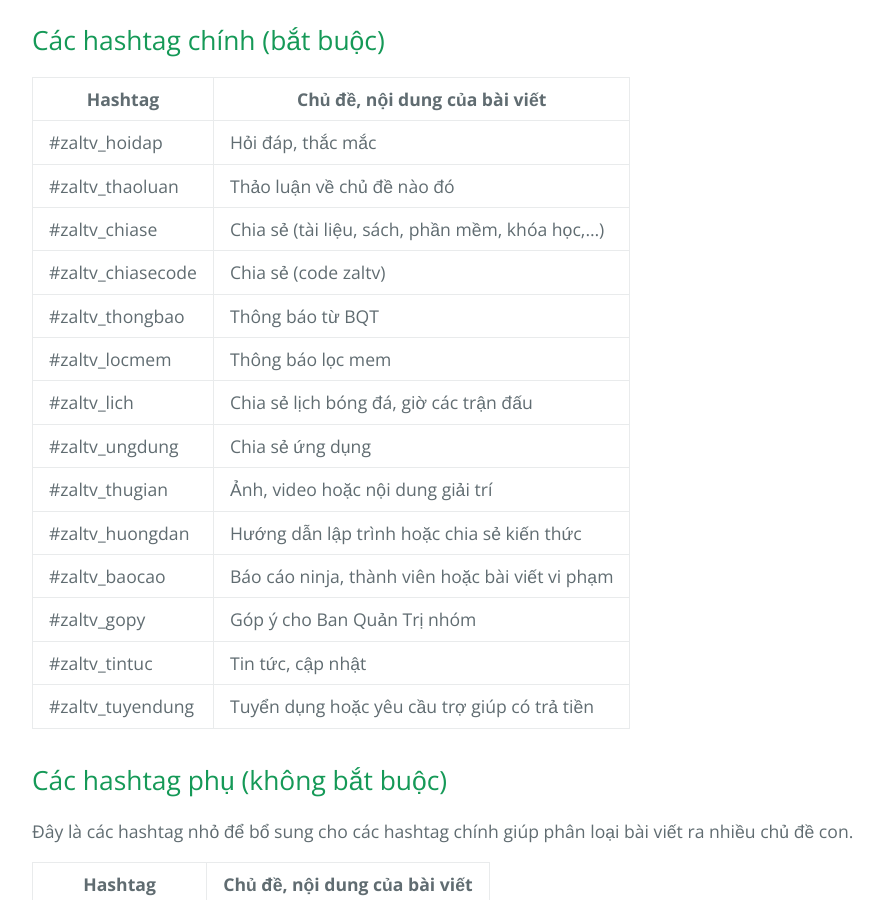
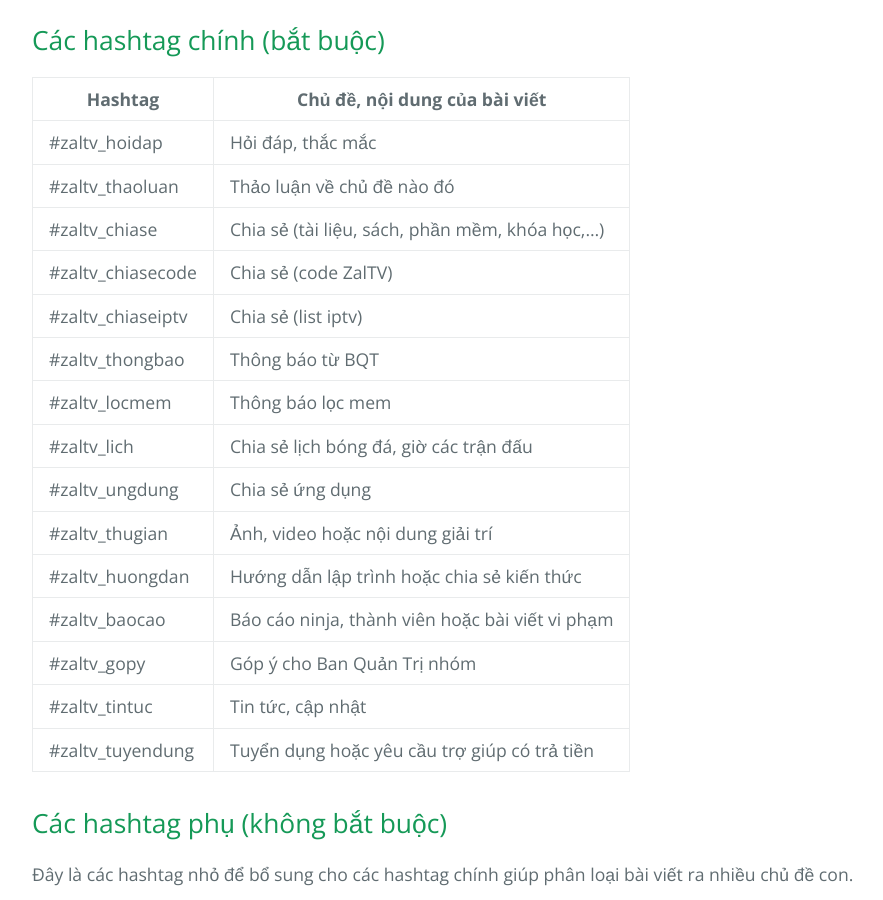
Before and after one commit to huuvinhtv/zaltv, a Jekyll site: the page built from hashtags.md, in a window 1280 px wide and 900 px high, scrolled down 716 px. Shown: the whole window, without its empty margins (192-1075 px from the left). Built offline with Jekyll 4.4.1, drawn with Linux system fonts in a browser that asks for light colours; our own code applies the rules of GitHub Pages for plain Markdown files.

Commit message:
Update hashtags.md

```diff
--- a/hashtags.md
+++ b/hashtags.md
@@ -13,7 +13,8 @@ Nhằm mục đích phân loại nội dung cũng như giúp các bạn dễ dà
 | #zaltv_hoidap     | Hỏi đáp, thắc mắc                                |
 | #zaltv_thaoluan   | Thảo luận về chủ đề nào đó                       |
 | #zaltv_chiase     | Chia sẻ (tài liệu, sách, phần mềm, khóa học,...) |
-| #zaltv_chiasecode | Chia sẻ (code zaltv)                             |
+| #zaltv_chiasecode | Chia sẻ (code ZalTV)                             |
+| #zaltv_chiaseiptv | Chia sẻ (list iptv)                              |
 | #zaltv_thongbao   | Thông báo từ BQT                                 |
 | #zaltv_locmem     | Thông báo lọc mem                                |
 | #zaltv_lich       | Chia sẻ lịch bóng đá, giờ các trận đấu           |
```
